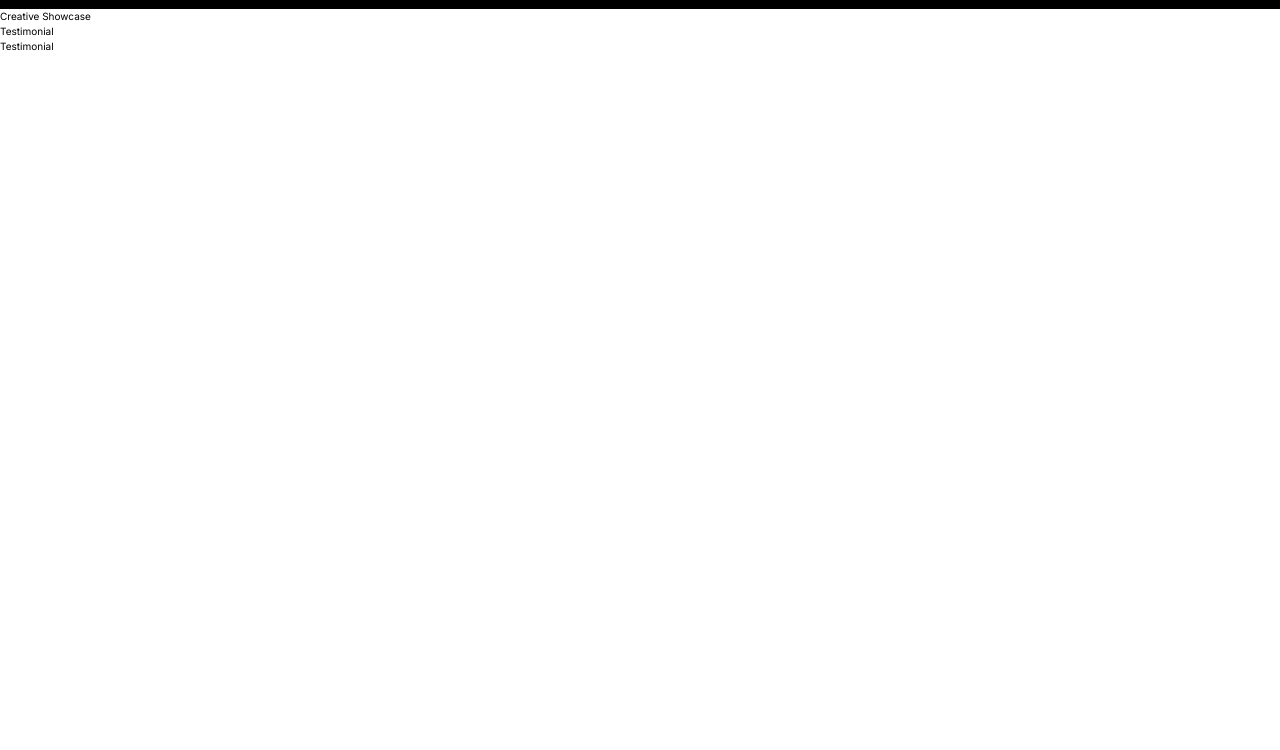
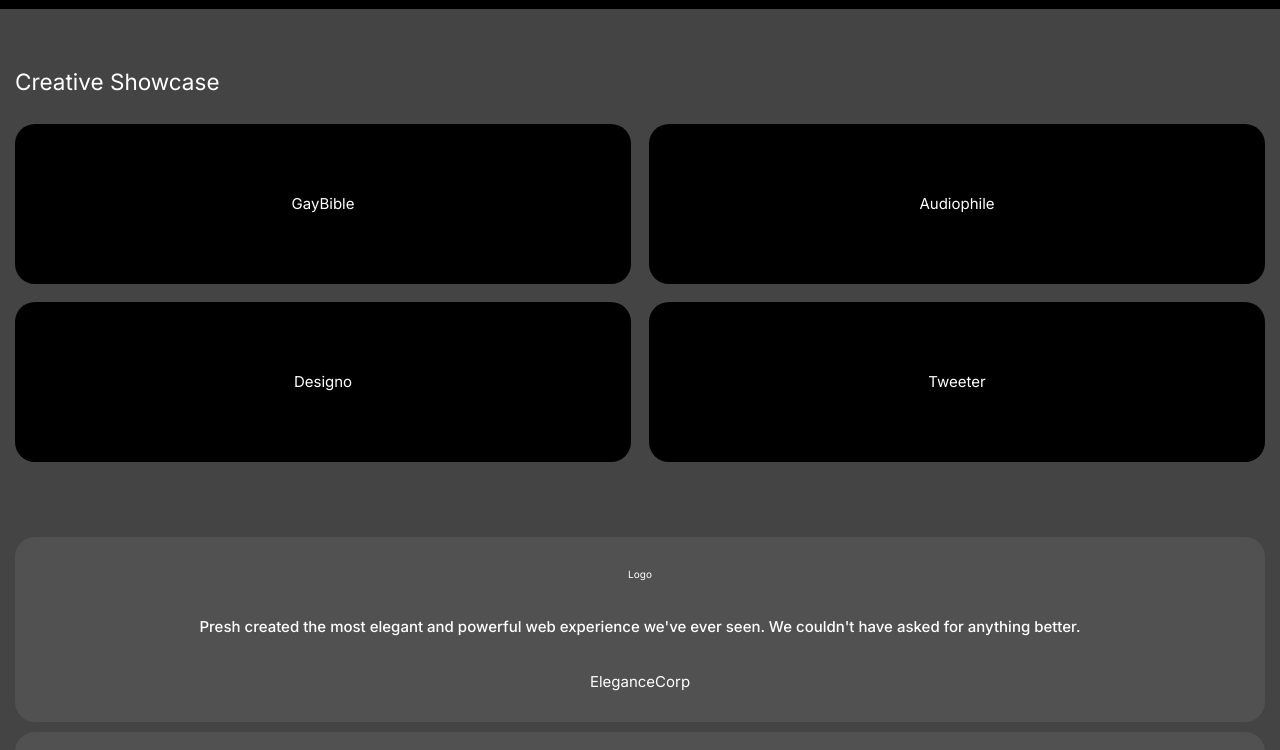
Before and after one commit to presh-031/portfolio, a Next.js app: page / in a window 1280 px wide. Shown: the part 600-1350 px from the top of the page. Before the commit the page ends 800 px from the top, so only its background shows below. Built offline with nearby package versions, Linux system fonts and the light colour scheme.

Commit message:
style: finished styling testimonials

```diff
--- a/app/page.tsx
+++ b/app/page.tsx
@@ -4,6 +4,7 @@ import Showcase from "@/components/Showcase";
 import Testimonials from "@/components/Testimonials";
 import Image from "next/image";
 import RootLayout from "./layout";
+import Contact from "@/components/Contact";
 
 export default function Home() {
   return (
@@ -14,6 +15,7 @@ export default function Home() {
         <About />
         <Showcase />
         <Testimonials />
+        <Contact />
       </div>
     </RootLayout>
   );
--- a/components/Contact.tsx
+++ b/components/Contact.tsx
@@ -5,7 +5,7 @@ import { FaTwitter } from "react-icons/fa";
 import { MdEmail } from "react-icons/md";
 const Contact = () => {
   return (
-    <div>
+    <div className="bg-[#444] text-white">
       <Image src={bubblish} alt="bubblish" />
       <h3>Contact</h3>
       <p>
--- a/components/Hero.tsx
+++ b/components/Hero.tsx
@@ -1,5 +1,6 @@
 import React from "react";
-
+import code from "../assets/code.jpeg";
+import Image from "next/image";
 const Hero = () => {
   return (
     <div className="bg-black px-6">
@@ -17,7 +18,7 @@ const Hero = () => {
         <p className="hidden">App development</p>
       </section>
 
-      <div></div>
+      <div>{/* <Image src={code} alt="code" /> */}</div>
     </div>
   );
 };
--- a/components/Showcase.tsx
+++ b/components/Showcase.tsx
@@ -2,8 +2,22 @@ import React from "react";
 
 const Showcase = () => {
   return (
-    <div>
-      <p>Creative Showcase</p>
+    <div className="px-6 py-24 bg-[#444]">
+      <p className=" mb-12 text-4xl text-white ">Creative Showcase</p>
+      <div className=" text-2xl text-white  grid grid-cols-2 gap-[1.8rem]">
+        <div className="h-[16rem]  bg-black  rounded-[2rem] grid place-items-center">
+          <p>GayBible</p>
+        </div>
+        <div className="h-[16rem]  bg-black  rounded-[2rem] grid place-items-center">
+          <p>Audiophile</p>
+        </div>
+        <div className="h-[16rem]  bg-black  rounded-[2rem] grid place-items-center">
+          <p>Designo</p>
+        </div>
+        <div className="h-[16rem]  bg-black  rounded-[2rem] grid place-items-center">
+          <p>Tweeter</p>
+        </div>
+      </div>
     </div>
   );
 };
--- a/components/Testimonials/Testimonial.tsx
+++ b/components/Testimonials/Testimonial.tsx
@@ -1,7 +1,16 @@
 import React from "react";
 
 const Testimonial = () => {
-  return <div>Testimonial</div>;
+  return (
+    <div className="bg-[#515151] text-center px-16 py-12 rounded-[2rem] mb-4">
+      <p className="mb-14">Logo</p>
+      <p className="text-2xl font-medium mb-14">
+        Presh created the most elegant and powerful web experience we&apos;ve
+        ever seen. We couldn&apos;t have asked for anything better.
+      </p>
+      <p className="text-2xl">EleganceCorp</p>
+    </div>
+  );
 };
 
 export default Testimonial;
--- a/components/Testimonials/index.tsx
+++ b/components/Testimonials/index.tsx
@@ -3,10 +3,10 @@ import Testimonial from "./Testimonial";
 
 const Testimonials = () => {
   return (
-    <>
+    <div className="px-6 py-6 bg-[#444] text-white">
       <Testimonial />
       <Testimonial />
-    </>
+    </div>
   );
 };
 
```
Also changed, not shown: assets/code.jpeg (added).
